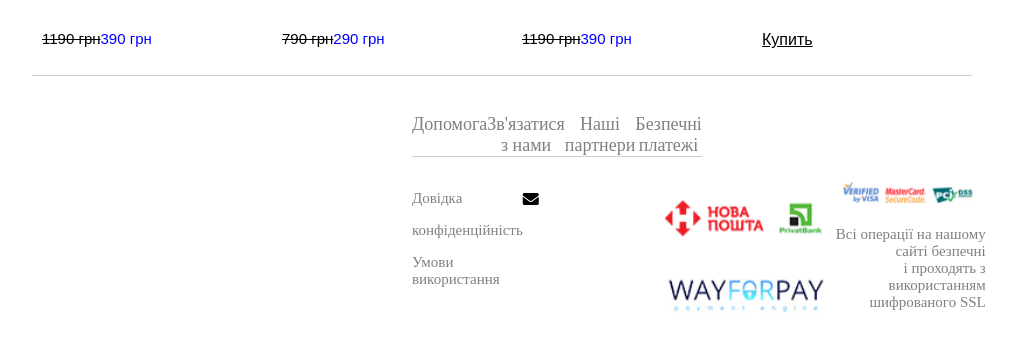
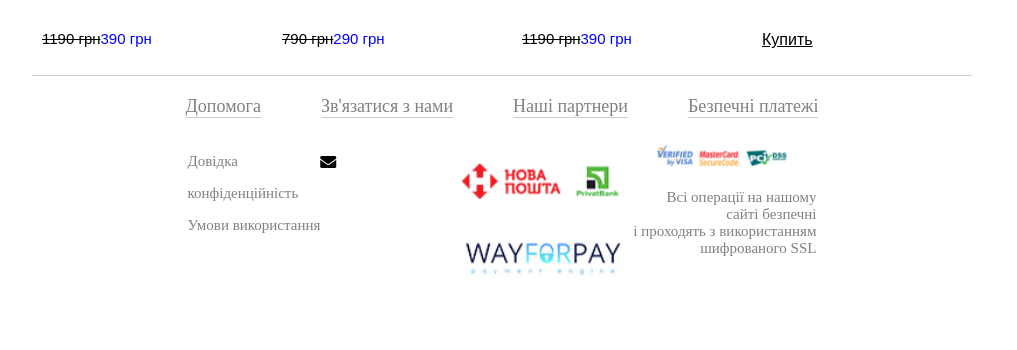
Before and after one commit to Blindcoke/web_3, a plain HTML site: page index.html in a window 1280 px wide. Shown: the part 1028-1378 px from the top of the page, without its empty margins (138-1155 px from the left). After the commit the page ends 1324 px from the top, so only its background shows below. Drawn offline with Linux system fonts and the light colour scheme.

Commit message:
fixed wrap

```diff
--- a/index.html
+++ b/index.html
@@ -20,8 +20,9 @@
             min-height: 100vh;
         }
         .footer {
-            width: 100%;
-            padding: 20px 0;
+            display: flex;
+            flex-direction: column;
+            justify-content: center;
 
             text-align: center;
         }
@@ -34,6 +35,7 @@
         }
         .course-info {
             display: flex;
+            flex-wrap: wrap;
             align-items: left;
             margin-bottom: 20px;
         }
@@ -117,13 +119,13 @@
         }
         .contacts {
             display: flex;
-            justify-content: space-between;
-            margin-left: 550px;
-            margin-right: 550px;
+            flex-wrap: wrap;
+            justify-content: center;
             flex-direction: row;
         }
         .contacts p{
             font-size: 18px;
+            margin: 20px 30px;
             font-family: 'Times New Roman', Times, serif;
             color: gray;
             border-bottom: 1px solid #ccc;
@@ -137,11 +139,9 @@
         }
 
         .lower-footer{
-            margin-left: 550px;
-            margin-right: 550px;
             display:flex;
             flex-direction: row;
-            justify-content: space-between;
+            justify-content: center;
         }
         .info-l {
             font-size: 15px;
```
